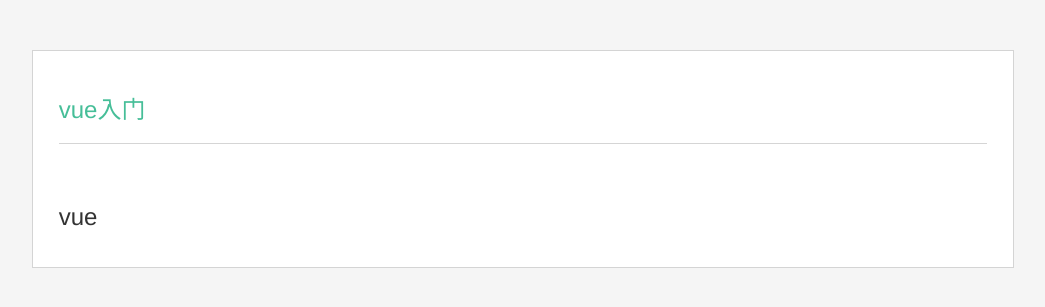
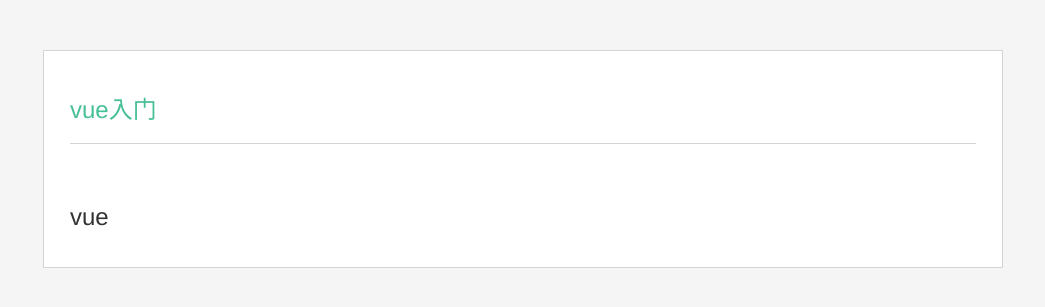
Before and after one commit to heuuLZP/me, a Jekyll site: the page built from _posts/2016-09-26-vue入门.md, in a window 1280 px wide. Shown: the top 307 px of the page, without its empty margins (117-1162 px from the left). Built offline with Jekyll 4.4.1, drawn with Linux system fonts in a browser that asks for light colours.

Commit message:
## 将row放在container-fluid里面

```diff
--- a/_layouts/page.html
+++ b/_layouts/page.html
@@ -40,6 +40,7 @@
   </style>
 </head>
 <body>
+  <div class="container-fluid">
     <div class="row">
       <div class="wrap col-md-9">
         <h3>{{ page.title}}</h3>
@@ -51,7 +52,6 @@
 
       </div>
     </div>
-
-
+  </div>
 </body>
 </html>
```
Also changed, not shown: other parts of _layouts/page.html (+1 -1 lines). Lines whose indentation alone changed are shown as unchanged.
